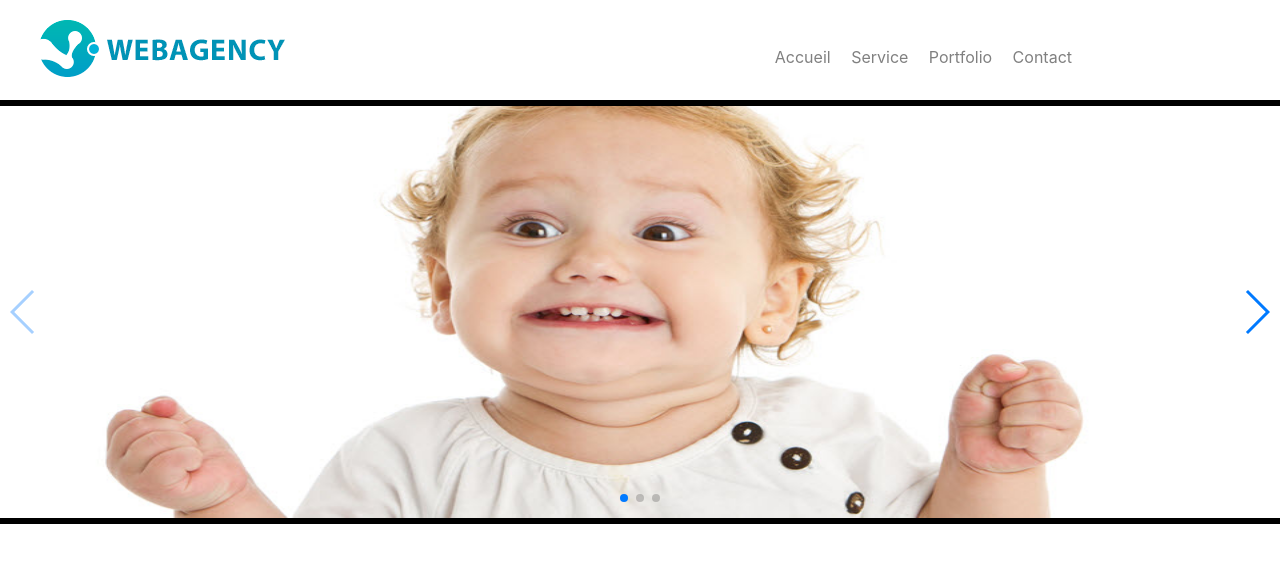
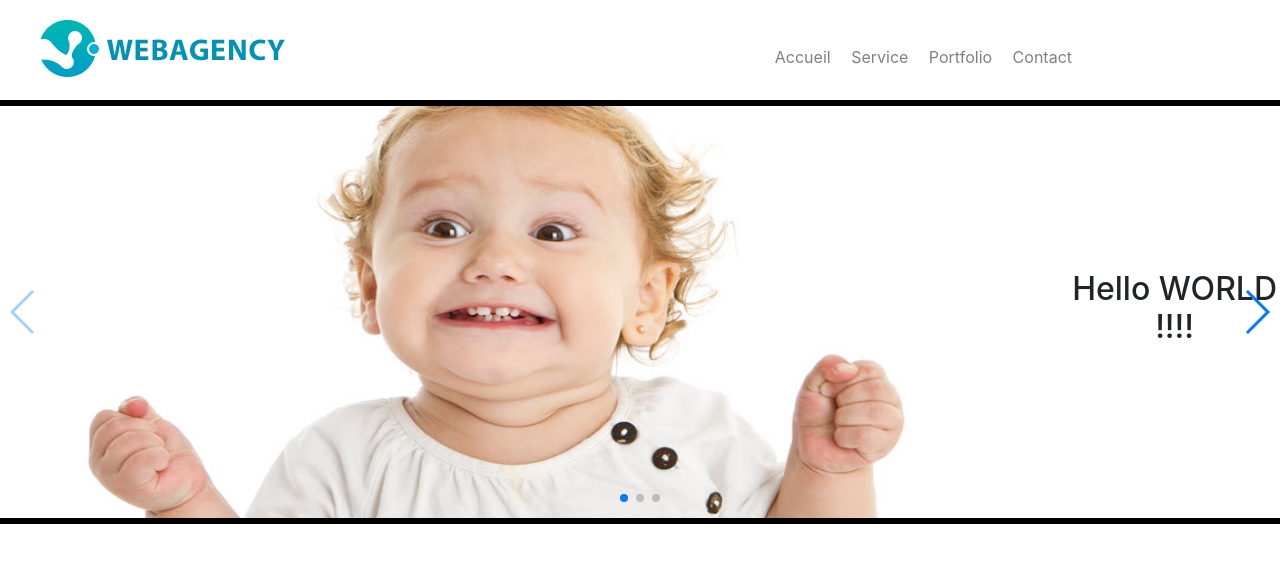
Before and after one commit to Valmasdelentin/MissionSite, a plain HTML site: page index.html in a window 1280 px wide. Drawn offline with nearby package versions, Linux system fonts and the light colour scheme.

Commit message:
Modification  de test

```diff
--- a/index.html
+++ b/index.html
@@ -23,7 +23,9 @@
 			<!-- Swiper -->
 			<div class="swiper-container">
 				<div class="swiper-wrapper">
-					<div class="swiper-slide"><img src="img/bebe.jpg" class="image-swiper" alt=""></div>
+					<div class="swiper-slide"><img src="img/bebe.jpg" class="image-swiper" alt="">
+						<h2>Hello WORLD !!!!</h2>
+					</div>
 					<div class="swiper-slide"><img src="img/doudou.jpg" class="image-swiper" alt=""></div>
 					<div class="swiper-slide"><img src="img/grimace.jpg" class="image-swiper" alt=""></div>
 				</div>
```
